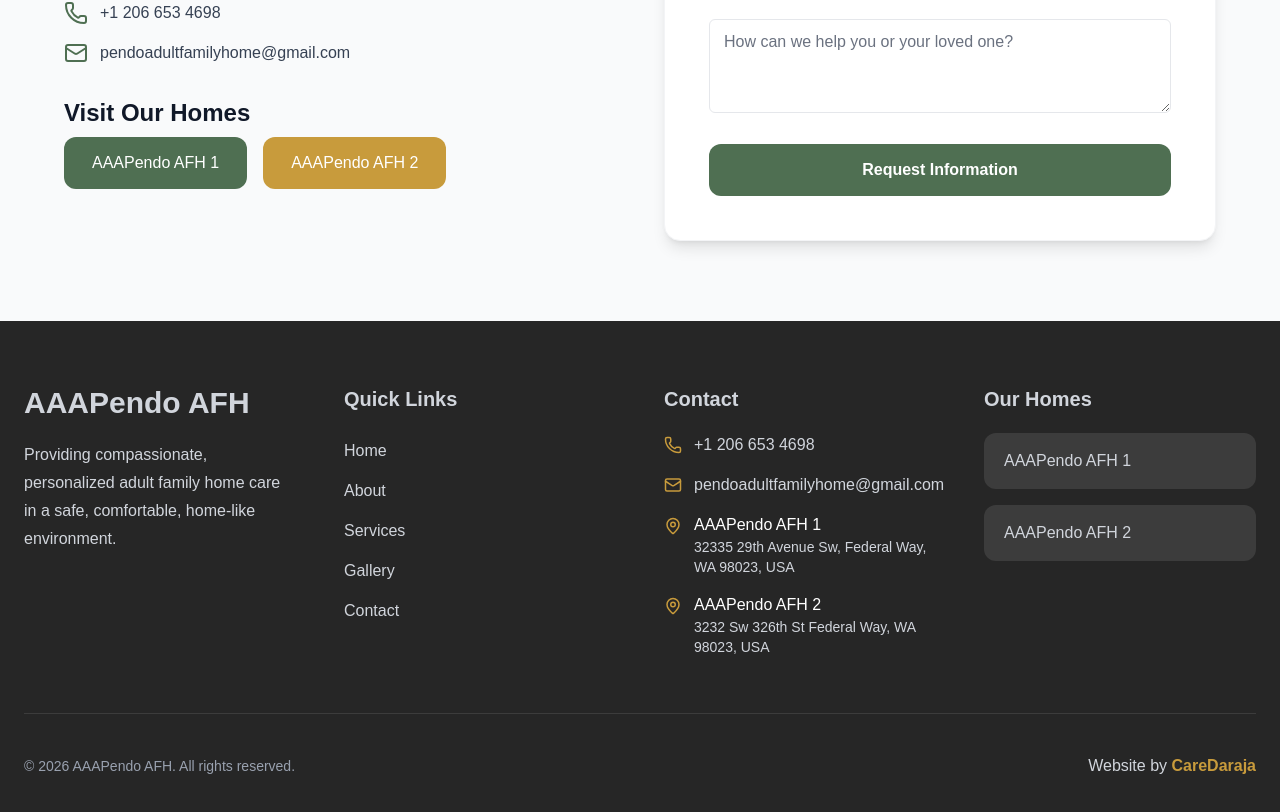
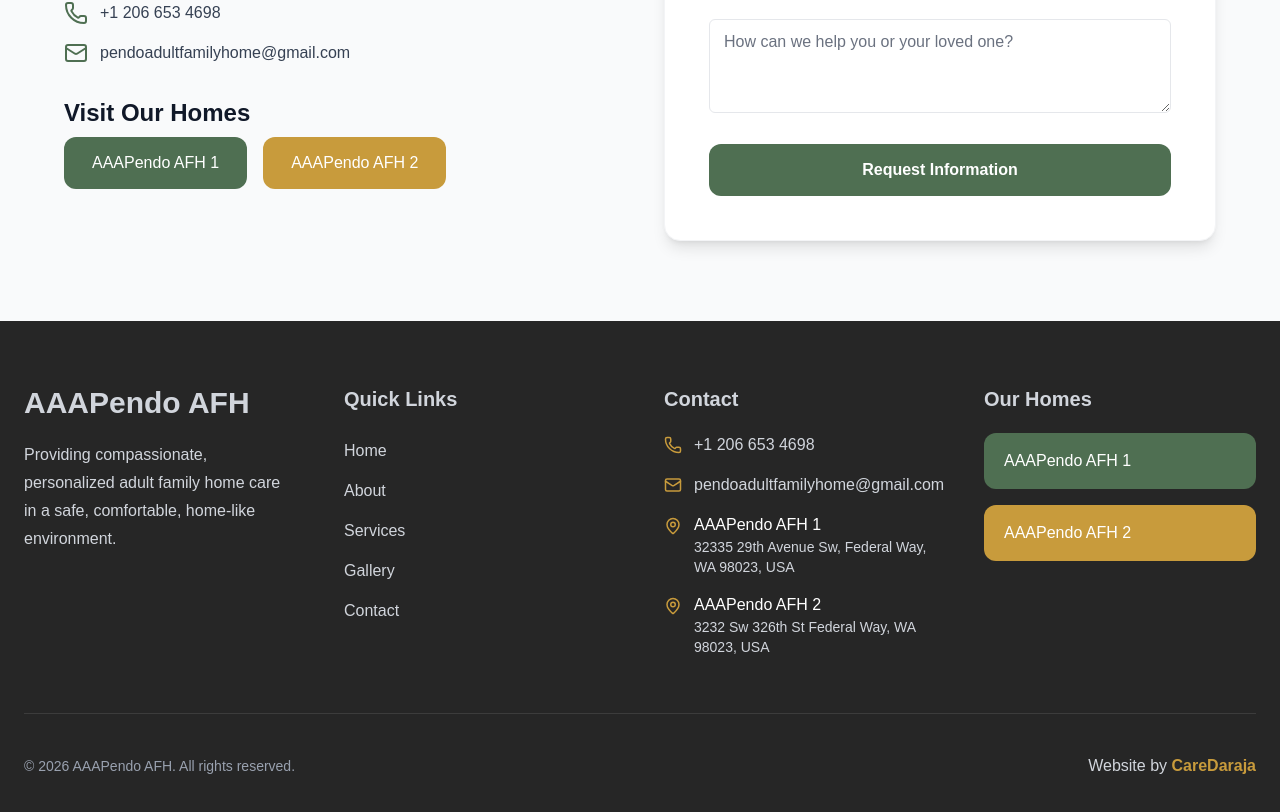
Before and after one commit to johnwanjema/aaa-pendo-afh, a Next.js app: page / in a window 1280 px wide. Shown: the part 5375-6187 px from the top of the page. Built offline with nearby package versions, Linux system fonts and the light colour scheme; no server answers.

Commit message:
Update Footer links for improved navigation and styling consistency

```diff
--- a/app/components/Footer.jsx
+++ b/app/components/Footer.jsx
@@ -129,15 +129,15 @@ export default function Footer() {
 
             <div className="space-y-4">
                 <Link
-                href="/homes"
-                className="block rounded-xl bg-white/10 px-5 py-4 transition duration-300 hover:bg-[#C89B3C] hover:text-[#4F6F52]"
+                href="/homes/home-1"
+                className="block rounded-xl bg-[#4F6F52] px-5 py-4 font-medium text-white transition duration-300 hover:bg-[#3D5B43]"
                 >
                 AAAPendo AFH 1
                 </Link>
 
                 <Link
-                href="/homes"
-                className="block rounded-xl bg-white/10 px-5 py-4 transition duration-300 hover:bg-[#C89B3C] hover:text-[#4F6F52]"
+                href="/homes/home-2"
+                className="block rounded-xl bg-[#C89B3C] px-5 py-4 font-medium text-white transition duration-300 hover:bg-[#B3872E]"
                 >
                 AAAPendo AFH 2
                 </Link>
```
